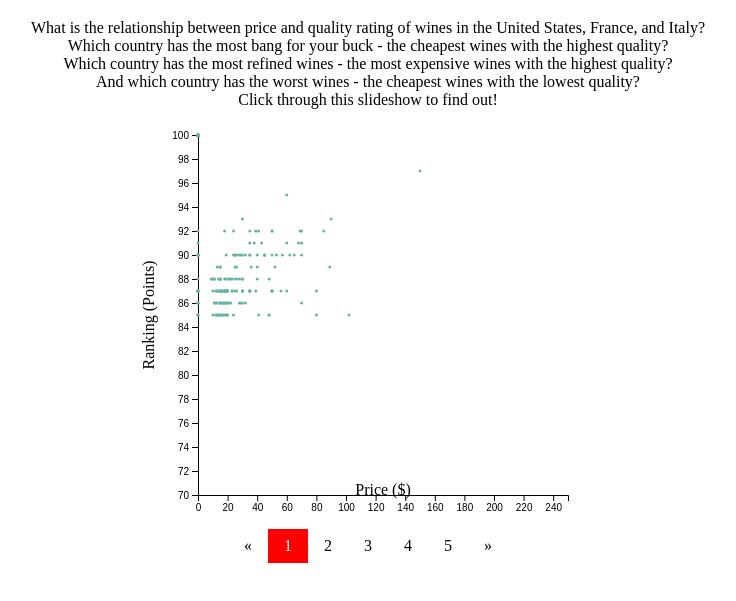
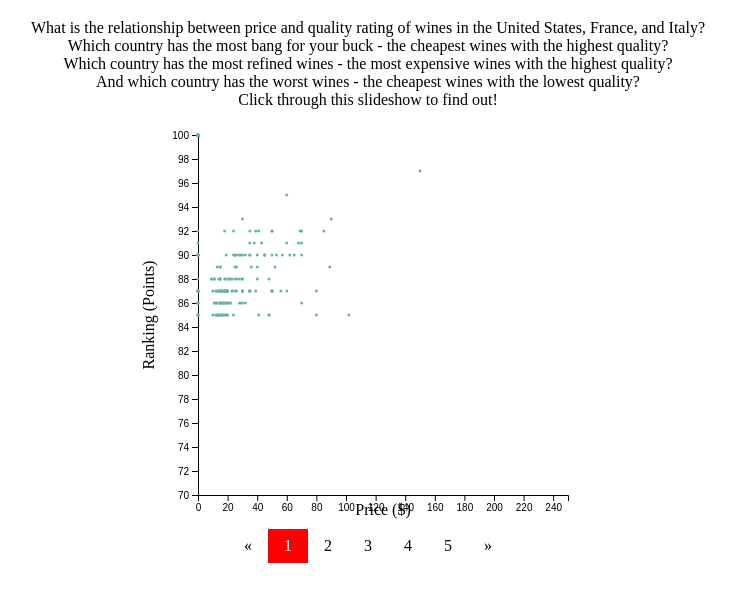
Before and after one commit to musicalmaya12/narrativeVisualization, a plain HTML site: page index.html in a window 1280 px wide. Shown: the part 61-662 px from the top of the page, without its empty margins (272-1008 px from the left). Drawn offline with nearby package versions, Linux system fonts and the light colour scheme.

Commit message:
Update index.html

```diff
--- a/index.html
+++ b/index.html
@@ -79,7 +79,7 @@ var svg = d3.select("#my_dataviz")
     .call(d3.axisLeft(y));
 
   svg.append("text")
-    .attr("transform", "translate(" + (width / 2) + " ," + (height) + ")")
+    .attr("transform", "translate(" + (width / 2) + " ," + (height + 20) + ")")
     .style("text-anchor", "middle")
     .text("Price ($)");
 
```
